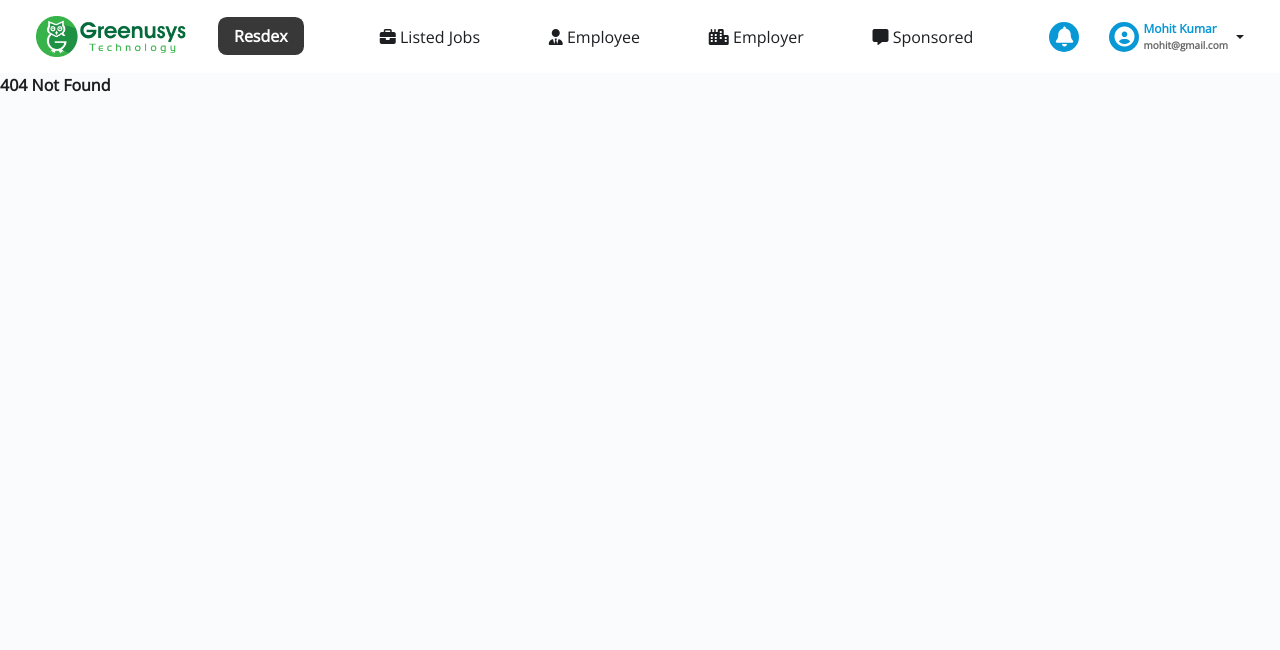
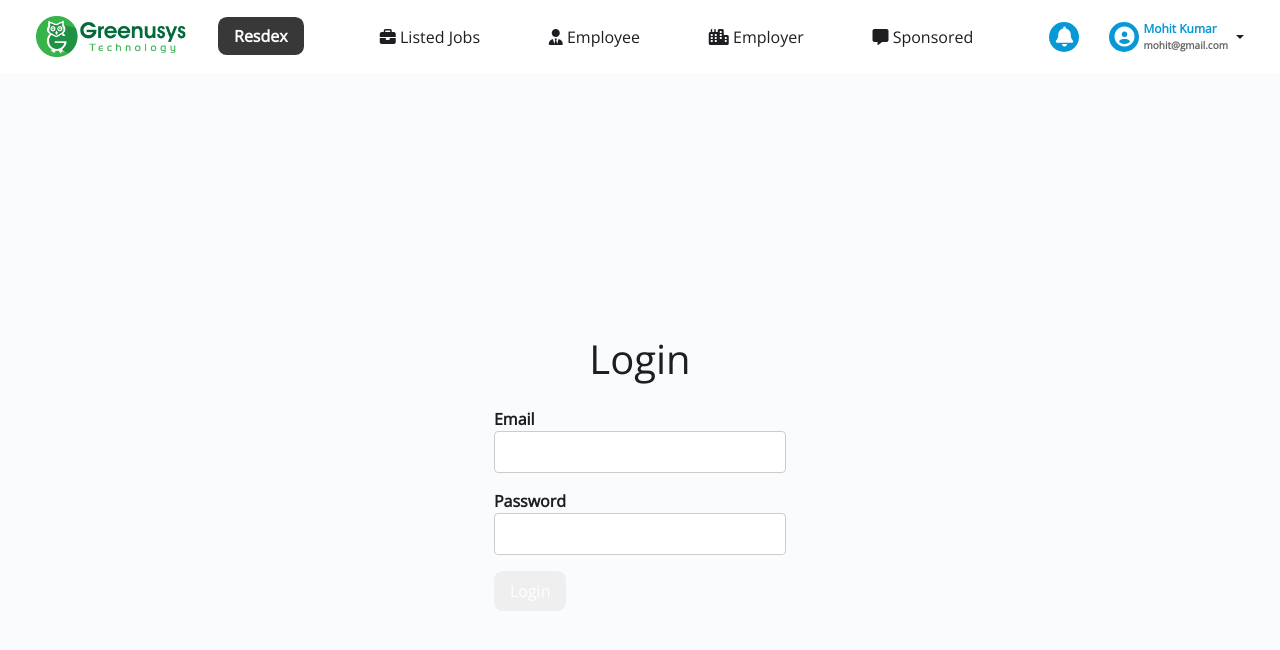
Before and after one commit to ankitgreenusys/xhirezadminfrontendApiIntegrate, a React (Create React App) app: page /login in a window 1280 px wide. Before the commit this address had no page. Shown: the top 650 px of the page. Built offline with nearby package versions, Linux system fonts and the light colour scheme; no server answers.

Commit message:
add login page

```diff
--- a/src/App.js
+++ b/src/App.js
@@ -3,6 +3,7 @@ import "./App.css";
 import { Route, Routes } from "react-router-dom";
 
 import Header from "./Components/Header";
+import LoginPage from "./Components/Login";
 import ListedJobs from "./Components/ListedJobs";
 import EmployerList from "./Components/EmployerList";
 import EmployeeList from "./Components/EmployeeList";
@@ -19,6 +20,7 @@ function App() {
       <Header />
       <Routes>
         <Route path="/" element={<>Home</>} />
+        <Route path="/login" element={<LoginPage />} />
         <Route path="/about" element={<>About</>} />
         <Route path="/contact" element={<>Contact</>} />
         <Route path="/listedjobs" element={<ListedJobs />} />
--- /dev/null
+++ b/src/Components/Login/Styles.css
@@ -0,0 +1,28 @@
+.login-page {
+  height: 100vh;
+  display: flex;
+  justify-content: center;
+  align-items: center;
+  flex-direction: column;
+  gap: 1rem;
+}
+
+.login-page form {
+  display: flex;
+  flex-direction: column;
+  gap: 1rem;
+}
+.login-page form label,
+.login-page form input {
+  width: 100%;
+}
+
+.login-page form input {
+  padding: 0.5rem;
+  border-radius: 0.25rem;
+  border: 1px solid #ccc;
+}
+.login-page form input:focus {
+  outline: none;
+  border-color: var(--color-primary);
+}
--- /dev/null
+++ b/src/Components/Login/index.jsx
@@ -0,0 +1,59 @@
+import { useState } from "react";
+import { useNavigate } from "react-router-dom";
+import api from "../../utils/api";
+import "./Styles.css";
+
+const LoginPage = () => {
+  const navigate = useNavigate();
+
+  const [email, setEmail] = useState("");
+  const [password, setPassword] = useState("");
+
+  const login = async () => {
+    try {
+      const { data } = await api.post("/admin/signin", { email, password });
+      console.log(data);
+      localStorage.setItem("token", data.token);
+      navigate("/listedjobs");
+    } catch (e) {
+      console.log(e);
+    }
+  };
+  const handleSubmit = (e) => {
+    e.preventDefault();
+    login();
+  };
+
+  return (
+    <div className="login-page">
+      <h1>Login</h1>
+      <form onSubmit={handleSubmit}>
+        <div>
+          <label htmlFor="email">Email</label>
+          <input
+            type="text"
+            id="email"
+            value={email}
+            onChange={(e) => setEmail(e.target.value)}
+          />
+        </div>
+        <div>
+          <label htmlFor="password">Password</label>
+          <input
+            type="password"
+            id="password"
+            value={password}
+            onChange={(e) => setPassword(e.target.value)}
+          />
+        </div>
+        <div>
+          <button className="mybtn" type="submit">
+            Login
+          </button>
+        </div>
+      </form>
+    </div>
+  );
+};
+
+export default LoginPage;
```
